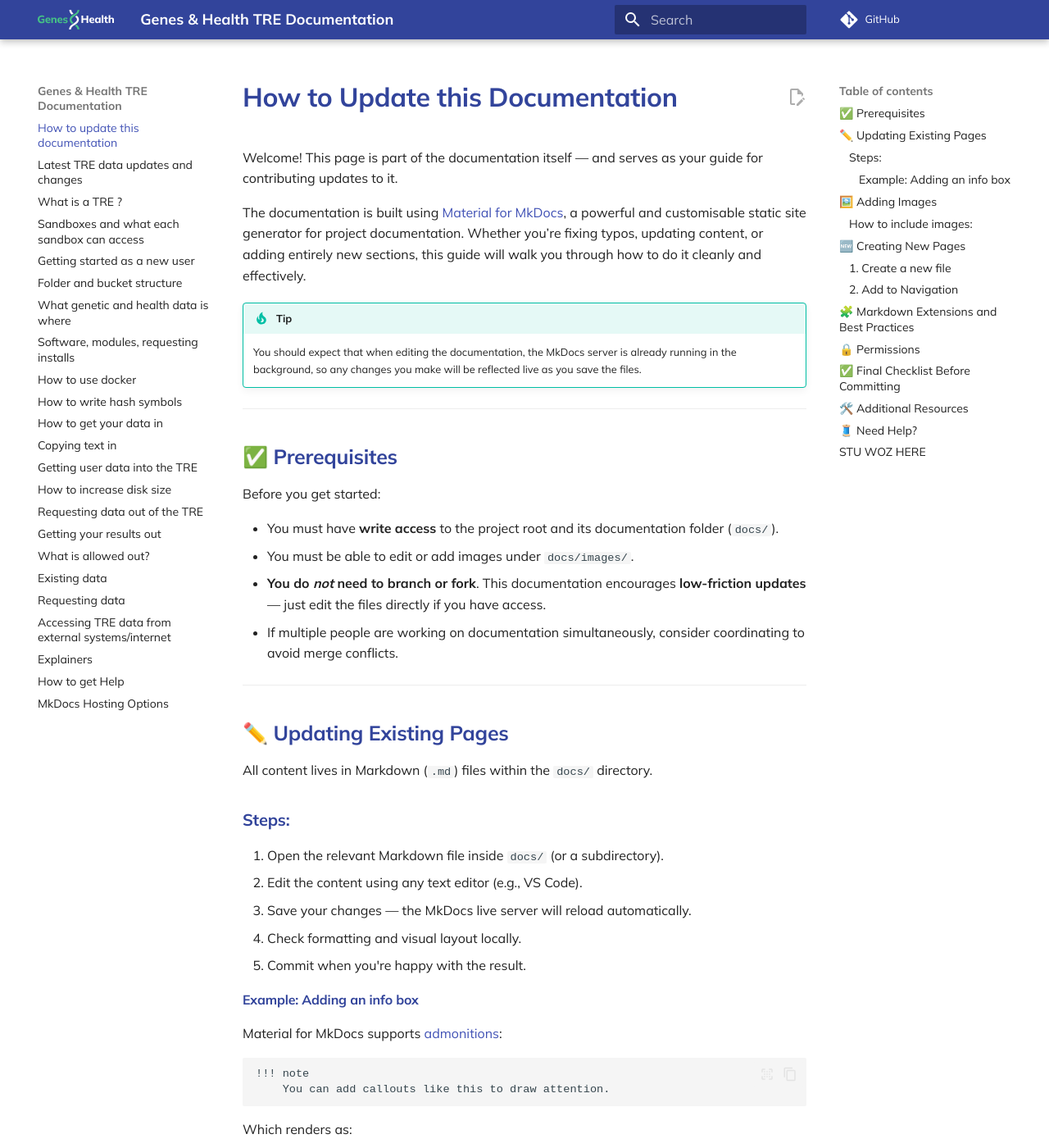
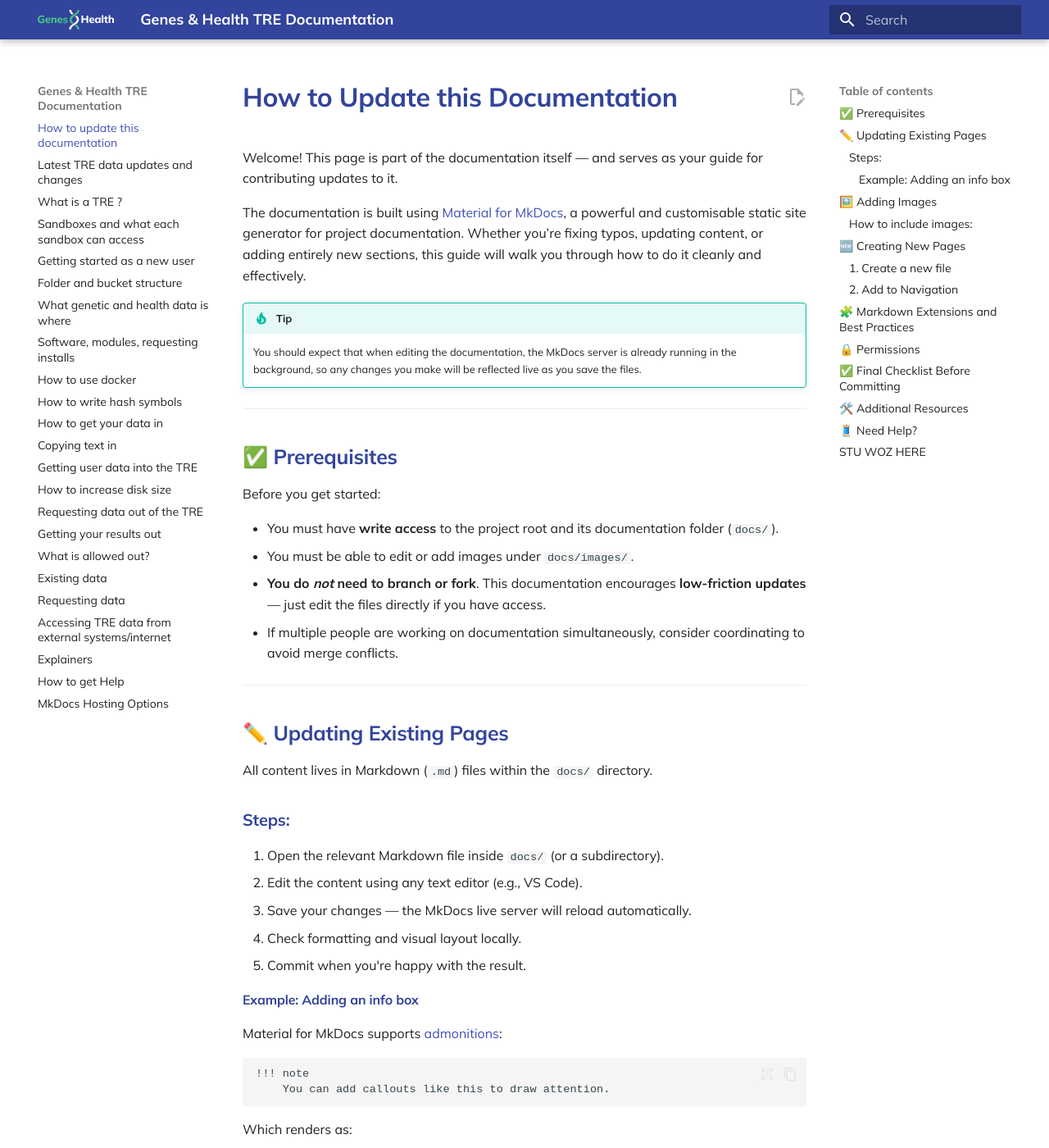
Before and after one commit to genes-and-health/TRE-documentation-v3, an MkDocs documentation site: the page built from docs/how-to-update-this-documentation.md, in a window 1280 px wide and 1400 px high. Shown: the whole window at 82% size. Built offline with MkDocs 1.6.1 and Material for MkDocs 9.7.7, drawn with Linux system fonts in a browser that asks for light colours; comment, search, counter and statistics services are not loaded.

Commit message:
Update extra.css
Hide GitHub stars

```diff
--- a/docs/stylesheets/extra.css
+++ b/docs/stylesheets/extra.css
@@ -37,3 +37,9 @@
   font-weight:700;
   color: var(--gh-cobalt-blue);
 }
+
+/* prevent GitHub stars etc. from showing in header */
+
+.md-header__source {
+  display:none;
+}
```
